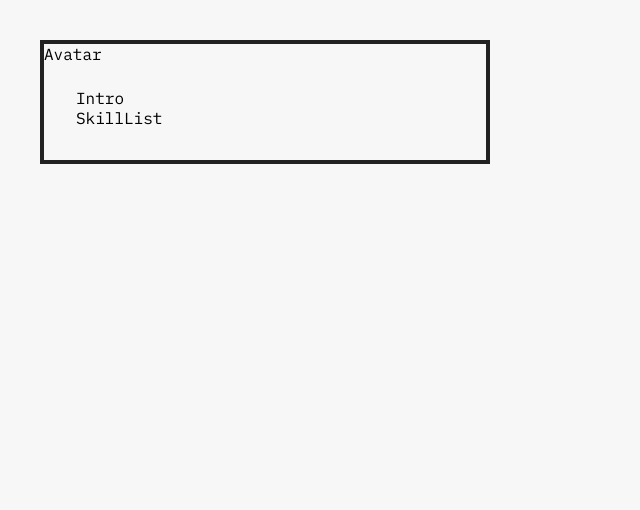
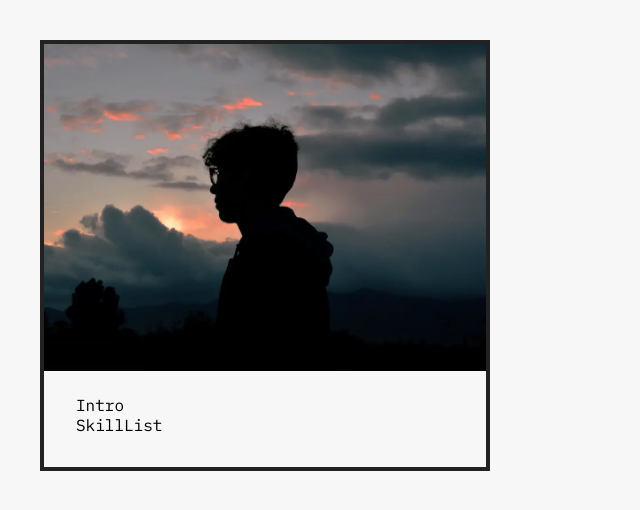
Before and after one commit to IronHedgehog/profile-card, a React (Create React App) app: page / in a window 1280 px wide. Shown: the top 510 px of the page, without its empty margins (0-640 px from the left). Built offline with nearby package versions, Linux system fonts and the light colour scheme.

Commit message:
component/profile-card

```diff
--- a/src/App.jsx
+++ b/src/App.jsx
@@ -6,7 +6,7 @@ import SkillList from "./components/skillList/SkillList";
 function App() {
   return (
     <div className="card">
-      <Avatar />
+      <Avatar photo={"avatar.webp"} name={"Artem"} />
       <div className="data">
         <Intro />
         {/* Should contain one Skill component
--- a/src/components/avatar/Avatar.jsx
+++ b/src/components/avatar/Avatar.jsx
@@ -1,7 +1,7 @@
 import React from "react";
 
-const Avatar = () => {
-  return <div>Avatar</div>;
+const Avatar = ({ photo, name }) => {
+  return <img className="avatar" src={photo} alt={name} title={name} />;
 };
 
 export default Avatar;
```
